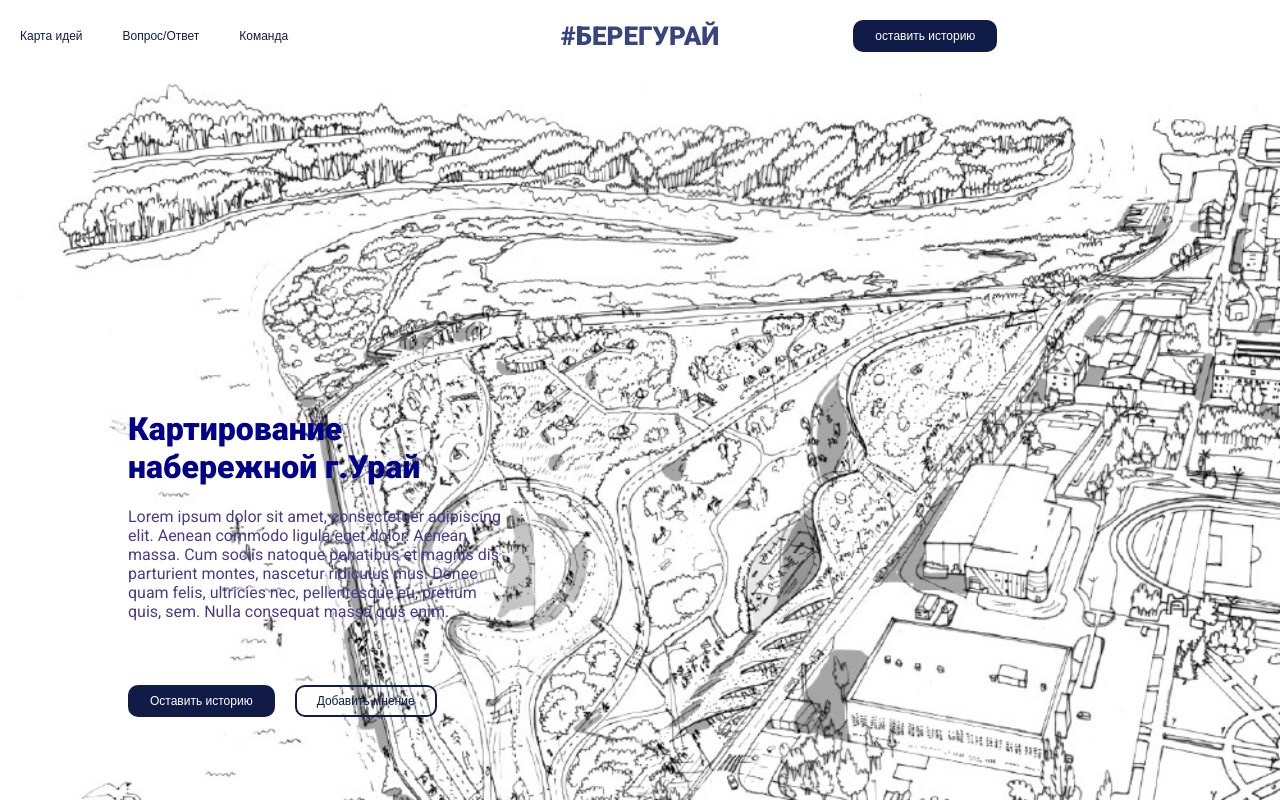
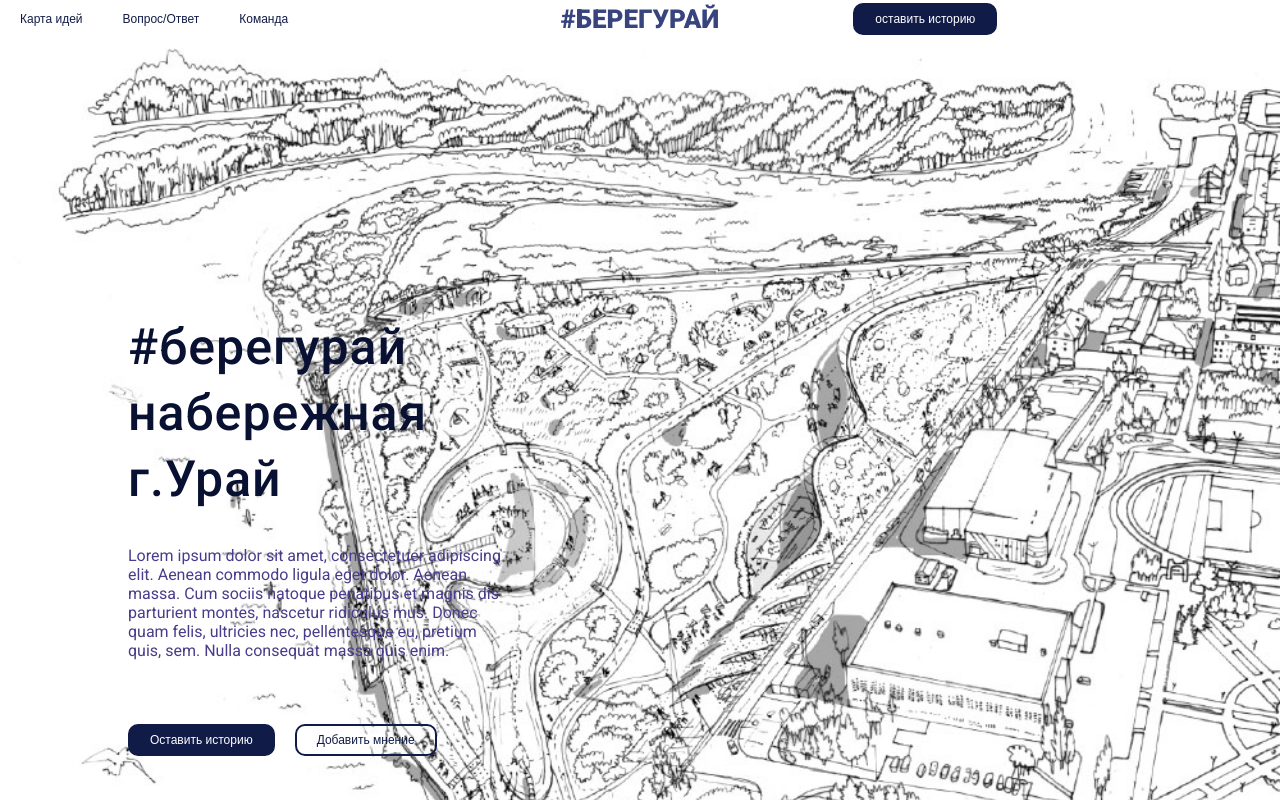
Before and after one commit to designunit/bereguray, a Next.js app: page / in a window 1280 px wide. Shown: the top 800 px of the page. Built offline with nearby package versions, Linux system fonts and the light colour scheme.

Commit message:
title component

```diff
--- a/src/components/IndexPage/index.module.css
+++ b/src/components/IndexPage/index.module.css
@@ -1,9 +1,5 @@
 .layout {
     --padding: 0 128px;
-}
-
-.title {
-    color: darkblue;
 }
 
 .description {
--- a/src/components/IndexPage/index.tsx
+++ b/src/components/IndexPage/index.tsx
@@ -1,6 +1,7 @@
 import styles from './index.module.css'
 import { Button } from '../Button'
 import { Logo } from '../Logo'
+import { Title } from '../Title'
 
 const IndexPage = () => (
     <>
@@ -28,9 +29,11 @@ const IndexPage = () => (
             <main>
                 <div className={styles.hero}>
                     <div className={styles.content}>
-                        <h1 className={styles.title}>
-                            Картирование набережной г.Урай
-                        </h1>
+                        <Title>
+                            #берегурай
+                            <br />
+                            набережная г.Урай
+                        </Title>
                         <span className={styles.description}>
                             Lorem ipsum dolor sit amet, consectetuer adipiscing elit. Aenean
                             commodo ligula eget dolor. Aenean massa. Cum sociis natoque
--- a/src/components/Logo/index.tsx
+++ b/src/components/Logo/index.tsx
@@ -5,7 +5,7 @@ export type LogoProps = {
 }
 
 export const Logo: React.SFC<LogoProps> = props => (
-    <h1 className={s.logo} style={props.style}>
+    <span className={s.logo} style={props.style}>
         #БЕРЕГУРАЙ
-    </h1>
+    </span>
 )
--- /dev/null
+++ b/src/components/Title/index.tsx
@@ -0,0 +1,9 @@
+import s from './styles.module.css'
+
+export const Title: React.SFC = props => {
+    return (
+        <h1 className={s.title}>
+            {props.children}
+        </h1>
+    )
+}
--- /dev/null
+++ b/src/components/Title/styles.module.css
@@ -0,0 +1,11 @@
+.title {
+    font-family: Roboto;
+    font-style: normal;
+    font-weight: 500;
+    font-size: 50px;
+    line-height: 66px;
+
+    letter-spacing: 1px;
+
+    color: #091133;
+}
--- a/src/style.css
+++ b/src/style.css
@@ -1,8 +1,10 @@
-@import url('https://fonts.googleapis.com/css2?family=Roboto:wght@400;900&display=swap');
+@import url('https://fonts.googleapis.com/css2?family=Roboto:wght@400;500;900&display=swap');
 
 :root {
     --button-border-radius: 10px;
     --button-background-primary: #111b47;
+
+    --color-background: white;
     --color-text: black;
     --color-text-opposite: white;
     --color-button: #111b47;
```
